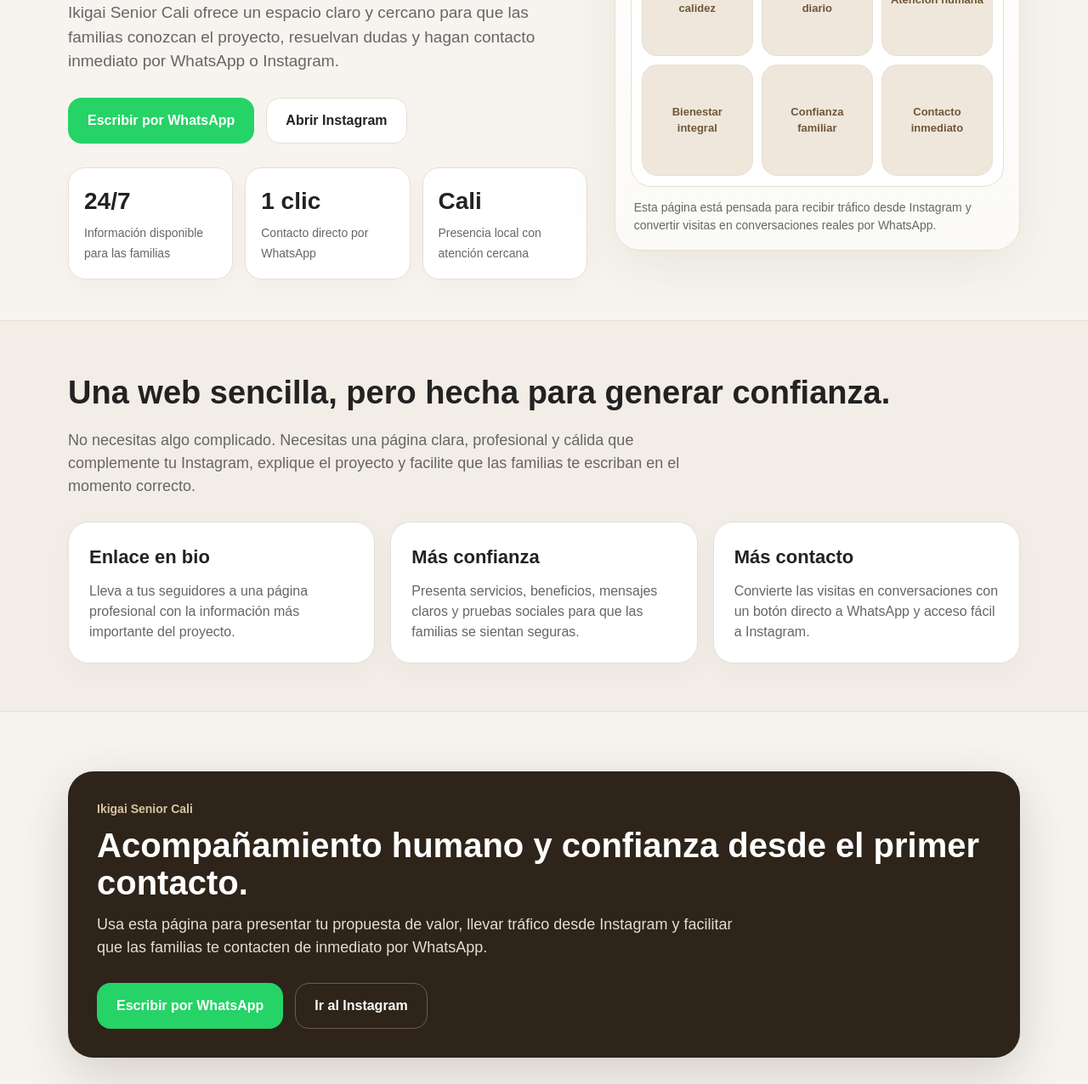
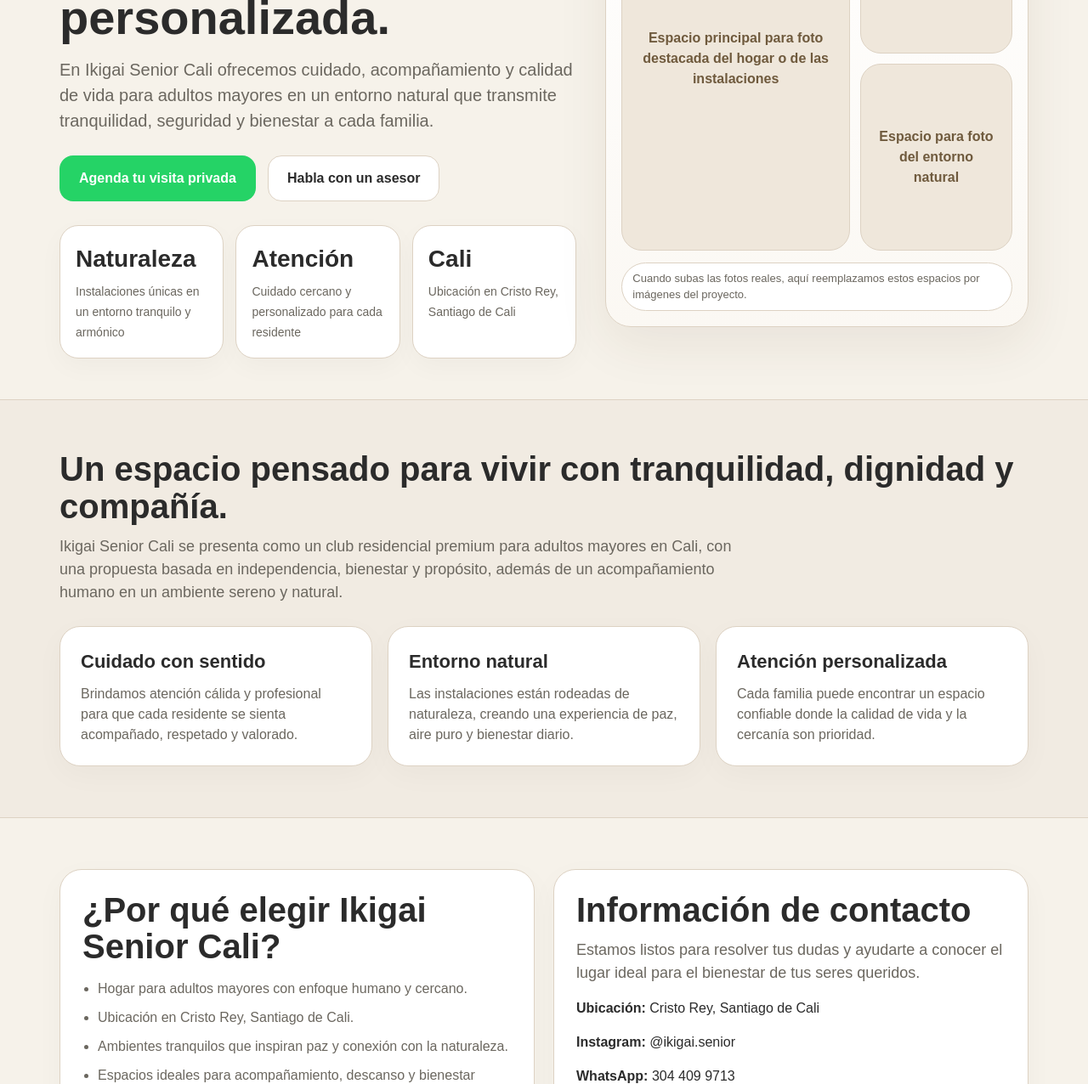
Before and after one commit to fvillamizar97-stack/ikigai-web, a plain HTML site: page index.html in a window 1280 px wide. Shown: the part 380-1656 px from the top of the page at 85% size. Drawn offline with Linux system fonts and the light colour scheme.

Commit message:
Update index.html

```diff
--- a/index.html
+++ b/index.html
@@ -4,303 +4,89 @@
   <meta charset="UTF-8" />
   <meta name="viewport" content="width=device-width, initial-scale=1.0" />
   <title>Ikigai Senior Cali</title>
-  <meta name="description" content="Ikigai Senior Cali - acompañamiento humano y atención cercana para adultos mayores en Cali." />
+  <meta name="description" content="Club residencial premium para adultos mayores en Cali. Independencia, bienestar y propósito en un entorno natural." />
   <style>
     :root{
-      --bg:#f7f4ef;
+      --bg:#f6f2ea;
+      --bg-soft:#efe7db;
       --card:#ffffff;
-      --text:#222222;
-      --muted:#666666;
-      --line:#e7dfd3;
-      --accent:#8b6f47;
-      --accent-dark:#6f5737;
-      --soft:#efe7dc;
-      --whatsapp:#25D366;
+      --text:#2b2b2b;
+      --muted:#6b675f;
+      --line:#ddd2c3;
+      --accent:#8c744f;
+      --accent-dark:#6f5a3d;
+      --green:#25D366;
+      --dark:#2f261d;
     }
     *{box-sizing:border-box}
-    html{scroll-behavior:smooth}
-    body{
-      margin:0;
-      font-family:Arial, Helvetica, sans-serif;
-      background:var(--bg);
-      color:var(--text);
-      line-height:1.5;
-    }
+    body{margin:0;font-family:Arial,Helvetica,sans-serif;background:var(--bg);color:var(--text);line-height:1.5}
     a{text-decoration:none;color:inherit}
-    .container{
-      width:min(1120px, calc(100% - 32px));
-      margin:0 auto;
-    }
-    .topbar{
-      position:sticky;
-      top:0;
-      z-index:20;
-      backdrop-filter:blur(10px);
-      background:rgba(247,244,239,.92);
-      border-bottom:1px solid var(--line);
-    }
-    .topbar-inner{
-      display:flex;
-      align-items:center;
-      justify-content:space-between;
-      gap:16px;
-      padding:16px 0;
-    }
-    .brand-small{
-      font-size:12px;
-      letter-spacing:.18em;
-      text-transform:uppercase;
-      color:var(--muted);
-      margin:0 0 4px;
-    }
-    .brand-title{
-      font-size:22px;
-      font-weight:700;
-      margin:0;
-    }
-    .btn{
-      display:inline-flex;
-      align-items:center;
-      justify-content:center;
-      border-radius:16px;
-      padding:14px 22px;
-      font-weight:700;
-      transition:.2s ease;
-      border:1px solid transparent;
-    }
+    .container{width:min(1140px,calc(100% - 32px));margin:0 auto}
+    .topbar{position:sticky;top:0;background:rgba(246,242,234,.94);backdrop-filter:blur(10px);border-bottom:1px solid var(--line);z-index:30}
+    .topbar-inner{display:flex;justify-content:space-between;align-items:center;gap:16px;padding:16px 0}
+    .brand small{display:block;text-transform:uppercase;letter-spacing:.18em;color:var(--muted);font-size:12px;margin-bottom:4px}
+    .brand strong{font-size:22px}
+    .btn{display:inline-flex;align-items:center;justify-content:center;padding:14px 22px;border-radius:16px;font-weight:700;transition:.2s ease;border:1px solid transparent}
     .btn:hover{transform:translateY(-1px)}
-    .btn-primary{
-      background:var(--accent);
-      color:white;
-    }
-    .btn-primary:hover{
-      background:var(--accent-dark);
-    }
-    .btn-outline{
-      border-color:var(--line);
-      background:white;
-    }
-    .btn-whatsapp{
-      background:var(--whatsapp);
-      color:white;
-    }
-    .hero{
-      padding:72px 0 48px;
-    }
-    .hero-grid{
-      display:grid;
-      grid-template-columns:1.15fr .85fr;
-      gap:32px;
-      align-items:center;
-    }
-    .eyebrow{
-      color:var(--accent-dark);
-      font-size:14px;
-      font-weight:700;
-      margin-bottom:12px;
-    }
-    h1{
-      font-size:54px;
-      line-height:1.05;
-      margin:0 0 18px;
-    }
-    .lead{
-      font-size:19px;
-      color:var(--muted);
-      max-width:700px;
-      margin:0 0 28px;
-    }
-    .actions{
-      display:flex;
-      gap:14px;
-      flex-wrap:wrap;
-      margin-bottom:28px;
-    }
-    .stats{
-      display:grid;
-      grid-template-columns:repeat(3, 1fr);
-      gap:14px;
-      margin-top:10px;
-    }
-    .stat{
-      background:var(--card);
-      border:1px solid var(--line);
-      border-radius:20px;
-      padding:18px;
-      box-shadow:0 8px 30px rgba(0,0,0,.03);
-    }
-    .stat strong{
-      display:block;
-      font-size:28px;
-      margin-bottom:4px;
-    }
-    .stat span{
-      color:var(--muted);
-      font-size:14px;
-    }
-    .phone-card{
-      background:linear-gradient(180deg, #fff 0%, #fbfaf7 100%);
-      border:1px solid var(--line);
-      border-radius:30px;
-      padding:18px;
-      box-shadow:0 18px 60px rgba(74, 54, 28, .08);
-    }
-    .phone-inner{
-      background:#fff;
-      border:1px solid var(--line);
-      border-radius:24px;
-      overflow:hidden;
-    }
-    .profile-head{
-      padding:18px;
-      display:flex;
-      justify-content:space-between;
-      align-items:center;
-      gap:14px;
-      border-bottom:1px solid var(--line);
-    }
-    .profile-head h3{
-      margin:0 0 4px;
-      font-size:18px;
-    }
-    .profile-head p{
-      margin:0;
-      color:var(--muted);
-      font-size:14px;
-    }
-    .mini-link{
-      color:var(--accent-dark);
-      font-weight:700;
-      font-size:14px;
-    }
-    .grid-posts{
-      display:grid;
-      grid-template-columns:repeat(3, 1fr);
-      gap:10px;
-      padding:12px;
-    }
-    .post{
-      aspect-ratio:1/1;
-      border-radius:18px;
-      background:var(--soft);
-      border:1px solid var(--line);
-      display:flex;
-      align-items:center;
-      justify-content:center;
-      text-align:center;
-      color:var(--accent-dark);
-      font-size:13px;
-      padding:10px;
-      font-weight:700;
-    }
-    .section{
-      padding:56px 0;
-    }
-    .section.alt{
-      background:#f2ede6;
-      border-top:1px solid var(--line);
-      border-bottom:1px solid var(--line);
-    }
-    .section-title{
-      font-size:38px;
-      margin:0 0 14px;
-    }
-    .section-text{
-      color:var(--muted);
-      font-size:18px;
-      max-width:760px;
-      margin:0 0 28px;
-    }
-    .cards{
-      display:grid;
-      grid-template-columns:repeat(3, 1fr);
-      gap:18px;
-    }
-    .card{
-      background:white;
-      border:1px solid var(--line);
-      border-radius:24px;
-      padding:24px;
-      box-shadow:0 10px 35px rgba(0,0,0,.03);
-    }
-    .card h3{
-      margin:0 0 12px;
-      font-size:22px;
-    }
-    .card p{
-      margin:0;
-      color:var(--muted);
-    }
-    .cta{
-      padding:70px 0 80px;
-    }
-    .cta-box{
-      background:#2e241a;
-      color:white;
-      border-radius:30px;
-      padding:34px;
-      box-shadow:0 18px 60px rgba(46,36,26,.18);
-    }
-    .cta-box .eyebrow{
-      color:#d8c4a0;
-      margin-bottom:10px;
-    }
-    .cta-box h2{
-      font-size:40px;
-      margin:0 0 14px;
-      line-height:1.1;
-    }
-    .cta-box p{
-      color:#e5ddd3;
-      font-size:18px;
-      max-width:760px;
-      margin:0 0 28px;
-    }
-    .cta-actions{
-      display:flex;
-      gap:14px;
-      flex-wrap:wrap;
-    }
-    footer{
-      padding:18px 0 36px;
-      color:var(--muted);
-      text-align:center;
-      font-size:14px;
-    }
-    @media (max-width: 900px){
-      .hero-grid,.cards{
-        grid-template-columns:1fr;
-      }
-      h1{font-size:40px}
-      .section-title{font-size:30px}
-      .cta-box h2{font-size:32px}
+    .btn-primary{background:var(--accent);color:#fff}
+    .btn-primary:hover{background:var(--accent-dark)}
+    .btn-whatsapp{background:var(--green);color:#fff}
+    .btn-outline{background:#fff;border-color:var(--line)}
+    .hero{padding:78px 0 48px}
+    .hero-grid{display:grid;grid-template-columns:1.1fr .9fr;gap:34px;align-items:center}
+    .eyebrow{font-size:14px;font-weight:700;color:var(--accent-dark);margin-bottom:14px}
+    h1{font-size:56px;line-height:1.02;margin:0 0 18px}
+    .lead{font-size:20px;color:var(--muted);margin:0 0 26px;max-width:720px}
+    .actions{display:flex;gap:14px;flex-wrap:wrap;margin-bottom:28px}
+    .stats{display:grid;grid-template-columns:repeat(3,1fr);gap:14px}
+    .stat{background:var(--card);border:1px solid var(--line);border-radius:22px;padding:18px;box-shadow:0 10px 30px rgba(0,0,0,.03)}
+    .stat strong{display:block;font-size:28px;margin-bottom:5px}
+    .stat span{font-size:14px;color:var(--muted)}
+    .visual{background:linear-gradient(180deg,#fff 0%,#fbf8f3 100%);border:1px solid var(--line);border-radius:30px;padding:18px;box-shadow:0 20px 60px rgba(74,54,28,.08)}
+    .gallery{display:grid;grid-template-columns:1.2fr .8fr;gap:12px}
+    .gallery-main,.gallery-stack div{border-radius:24px;min-height:220px;border:1px solid var(--line);background:var(--bg-soft);display:flex;align-items:center;justify-content:center;text-align:center;padding:20px;color:var(--accent-dark);font-weight:700}
+    .gallery-stack{display:grid;gap:12px}
+    .badge{display:inline-block;background:#fff;border:1px solid var(--line);padding:8px 12px;border-radius:999px;font-size:13px;color:var(--muted);margin-top:14px}
+    section{padding:60px 0}
+    .section-alt{background:#f1ebe2;border-top:1px solid var(--line);border-bottom:1px solid var(--line)}
+    .title{font-size:40px;line-height:1.08;margin:0 0 12px}
+    .text{font-size:18px;color:var(--muted);margin:0 0 26px;max-width:820px}
+    .cards{display:grid;grid-template-columns:repeat(3,1fr);gap:18px}
+    .card{background:#fff;border:1px solid var(--line);border-radius:24px;padding:24px;box-shadow:0 10px 35px rgba(0,0,0,.03)}
+    .card h3{margin:0 0 10px;font-size:22px}
+    .card p{margin:0;color:var(--muted)}
+    .two-col{display:grid;grid-template-columns:1fr 1fr;gap:22px;align-items:start}
+    .box{background:#fff;border:1px solid var(--line);border-radius:26px;padding:26px;box-shadow:0 10px 35px rgba(0,0,0,.03)}
+    ul{padding-left:18px;color:var(--muted)}
+    li{margin-bottom:10px}
+    .cta{padding:70px 0 84px}
+    .cta-box{background:var(--dark);color:#fff;border-radius:30px;padding:34px;box-shadow:0 18px 60px rgba(46,36,26,.18)}
+    .cta-box .eyebrow{color:#d6c3a1}
+    .cta-box h2{font-size:42px;line-height:1.08;margin:0 0 14px}
+    .cta-box p{font-size:18px;color:#e5ddd3;max-width:820px;margin:0 0 26px}
+    .links{display:grid;grid-template-columns:repeat(3,1fr);gap:14px;margin-top:22px}
+    .link-card{background:rgba(255,255,255,.05);border:1px solid rgba(255,255,255,.12);border-radius:18px;padding:18px}
+    .link-card strong{display:block;margin-bottom:8px}
+    .link-card span{color:#d8cec1;font-size:14px}
+    footer{padding:18px 0 34px;text-align:center;color:var(--muted);font-size:14px}
+    @media (max-width: 960px){
+      .hero-grid,.cards,.two-col,.links,.gallery{grid-template-columns:1fr}
+      h1{font-size:42px}
+      .title,.cta-box h2{font-size:32px}
     }
     @media (max-width: 640px){
-      .topbar-inner{
-        flex-direction:column;
-        align-items:flex-start;
-      }
-      .stats{
-        grid-template-columns:1fr;
-      }
-      .grid-posts{
-        gap:8px;
-      }
-      .btn{
-        width:100%;
-      }
-      .actions,.cta-actions{
-        flex-direction:column;
-      }
+      .topbar-inner,.actions{flex-direction:column;align-items:flex-start}
+      .stats{grid-template-columns:1fr}
+      .btn{width:100%}
     }
   </style>
 </head>
 <body>
   <header class="topbar">
     <div class="container topbar-inner">
-      <div>
-        <p class="brand-small">Ikigai Senior Cali</p>
-        <h2 class="brand-title">Atención cercana para adultos mayores</h2>
+      <div class="brand">
+        <small>Ikigai Senior Cali</small>
+        <strong>Club residencial premium para adultos mayores</strong>
       </div>
       <a class="btn btn-primary" href="https://www.instagram.com/ikigai.senior/" target="_blank" rel="noopener noreferrer">Ver Instagram</a>
     </div>
@@ -310,97 +96,101 @@
     <section class="hero">
       <div class="container hero-grid">
         <div>
-          <div class="eyebrow">Acompañamiento humano y profesional</div>
-          <h1>Conecta a las familias con una atención cálida y confiable.</h1>
-          <p class="lead">
-            Ikigai Senior Cali ofrece un espacio claro y cercano para que las familias conozcan el proyecto,
-            resuelvan dudas y hagan contacto inmediato por WhatsApp o Instagram.
-          </p>
-
+          <div class="eyebrow">Independencia, bienestar y propósito</div>
+          <h1>Un hogar rodeado de naturaleza, paz y atención personalizada.</h1>
+          <p class="lead">En Ikigai Senior Cali ofrecemos cuidado, acompañamiento y calidad de vida para adultos mayores en un entorno natural que transmite tranquilidad, seguridad y bienestar a cada familia.</p>
           <div class="actions">
-            <a class="btn btn-whatsapp" href="https://wa.me/573044099713?text=Hola%20Ikigai%20Senior%20Cali%2C%20quiero%20m%C3%A1s%20informaci%C3%B3n." target="_blank" rel="noopener noreferrer">Escribir por WhatsApp</a>
-            <a class="btn btn-outline" href="https://www.instagram.com/ikigai.senior/" target="_blank" rel="noopener noreferrer">Abrir Instagram</a>
+            <a class="btn btn-whatsapp" href="https://wa.me/573044099713?text=Hola%20Ikigai%20Senior%20Cali%2C%20quiero%20agendar%20una%20visita." target="_blank" rel="noopener noreferrer">Agenda tu visita privada</a>
+            <a class="btn btn-outline" href="https://wa.me/573044099713?text=Hola%20Ikigai%20Senior%20Cali%2C%20quiero%20m%C3%A1s%20informaci%C3%B3n." target="_blank" rel="noopener noreferrer">Habla con un asesor</a>
           </div>
-
           <div class="stats">
-            <div class="stat">
-              <strong>24/7</strong>
-              <span>Información disponible para las familias</span>
-            </div>
-            <div class="stat">
-              <strong>1 clic</strong>
-              <span>Contacto directo por WhatsApp</span>
-            </div>
-            <div class="stat">
-              <strong>Cali</strong>
-              <span>Presencia local con atención cercana</span>
+            <div class="stat"><strong>Naturaleza</strong><span>Instalaciones únicas en un entorno tranquilo y armónico</span></div>
+            <div class="stat"><strong>Atención</strong><span>Cuidado cercano y personalizado para cada residente</span></div>
+            <div class="stat"><strong>Cali</strong><span>Ubicación en Cristo Rey, Santiago de Cali</span></div>
+          </div>
+        </div>
+        <div class="visual">
+          <div class="gallery">
+            <div class="gallery-main">Espacio principal para foto destacada del hogar o de las instalaciones</div>
+            <div class="gallery-stack">
+              <div>Espacio para foto de actividades</div>
+              <div>Espacio para foto del entorno natural</div>
             </div>
           </div>
-        </div>
-
-        <div class="phone-card">
-          <div class="phone-inner">
-            <div class="profile-head">
-              <div>
-                <h3>@ikigai.senior</h3>
-                <p>Ikigai Senior Cali</p>
-              </div>
-              <a class="mini-link" href="https://www.instagram.com/ikigai.senior/" target="_blank" rel="noopener noreferrer">Abrir</a>
-            </div>
-
-            <div class="grid-posts">
-              <div class="post">Cuidado con calidez</div>
-              <div class="post">Acompañamiento diario</div>
-              <div class="post">Atención humana</div>
-              <div class="post">Bienestar integral</div>
-              <div class="post">Confianza familiar</div>
-              <div class="post">Contacto inmediato</div>
-            </div>
-          </div>
-          <p style="margin:14px 4px 0;color:var(--muted);font-size:14px;">
-            Esta página está pensada para recibir tráfico desde Instagram y convertir visitas en conversaciones reales por WhatsApp.
-          </p>
+          <div class="badge">Cuando subas las fotos reales, aquí reemplazamos estos espacios por imágenes del proyecto.</div>
         </div>
       </div>
     </section>
 
-    <section class="section alt">
+    <section class="section-alt">
       <div class="container">
-        <h2 class="section-title">Una web sencilla, pero hecha para generar confianza.</h2>
-        <p class="section-text">
-          No necesitas algo complicado. Necesitas una página clara, profesional y cálida que complemente tu Instagram,
-          explique el proyecto y facilite que las familias te escriban en el momento correcto.
-        </p>
+        <h2 class="title">Un espacio pensado para vivir con tranquilidad, dignidad y compañía.</h2>
+        <p class="text">Ikigai Senior Cali se presenta como un club residencial premium para adultos mayores en Cali, con una propuesta basada en independencia, bienestar y propósito, además de un acompañamiento humano en un ambiente sereno y natural.</p>
+        <div class="cards">
+          <article class="card">
+            <h3>Cuidado con sentido</h3>
+            <p>Brindamos atención cálida y profesional para que cada residente se sienta acompañado, respetado y valorado.</p>
+          </article>
+          <article class="card">
+            <h3>Entorno natural</h3>
+            <p>Las instalaciones están rodeadas de naturaleza, creando una experiencia de paz, aire puro y bienestar diario.</p>
+          </article>
+          <article class="card">
+            <h3>Atención personalizada</h3>
+            <p>Cada familia puede encontrar un espacio confiable donde la calidad de vida y la cercanía son prioridad.</p>
+          </article>
+        </div>
+      </div>
+    </section>
 
-        <div class="cards">
-          <div class="card">
-            <h3>Enlace en bio</h3>
-            <p>Lleva a tus seguidores a una página profesional con la información más importante del proyecto.</p>
-          </div>
-          <div class="card">
-            <h3>Más confianza</h3>
-            <p>Presenta servicios, beneficios, mensajes claros y pruebas sociales para que las familias se sientan seguras.</p>
-          </div>
-          <div class="card">
-            <h3>Más contacto</h3>
-            <p>Convierte las visitas en conversaciones con un botón directo a WhatsApp y acceso fácil a Instagram.</p>
+    <section>
+      <div class="container two-col">
+        <div class="box">
+          <h2 class="title">¿Por qué elegir Ikigai Senior Cali?</h2>
+          <ul>
+            <li>Hogar para adultos mayores con enfoque humano y cercano.</li>
+            <li>Ubicación en Cristo Rey, Santiago de Cali.</li>
+            <li>Ambientes tranquilos que inspiran paz y conexión con la naturaleza.</li>
+            <li>Espacios ideales para acompañamiento, descanso y bienestar integral.</li>
+            <li>Contacto rápido para visitas privadas y atención comercial por WhatsApp.</li>
+          </ul>
+        </div>
+        <div class="box">
+          <h2 class="title">Información de contacto</h2>
+          <p class="text" style="margin-bottom:14px;max-width:none">Estamos listos para resolver tus dudas y ayudarte a conocer el lugar ideal para el bienestar de tus seres queridos.</p>
+          <p><strong>Ubicación:</strong> Cristo Rey, Santiago de Cali</p>
+          <p><strong>Instagram:</strong> @ikigai.senior</p>
+          <p><strong>WhatsApp:</strong> 304 409 9713</p>
+          <div class="actions" style="margin-top:18px;margin-bottom:0">
+            <a class="btn btn-whatsapp" href="https://wa.me/573044099713?text=Hola%20Ikigai%20Senior%20Cali%2C%20quiero%20informaci%C3%B3n." target="_blank" rel="noopener noreferrer">Escribir por WhatsApp</a>
           </div>
         </div>
       </div>
     </section>
 
-    <section class="cta" id="contacto">
+    <section class="cta">
       <div class="container">
         <div class="cta-box">
-          <div class="eyebrow">Ikigai Senior Cali</div>
-          <h2>Acompañamiento humano y confianza desde el primer contacto.</h2>
-          <p>
-            Usa esta página para presentar tu propuesta de valor, llevar tráfico desde Instagram y facilitar
-            que las familias te contacten de inmediato por WhatsApp.
-          </p>
-          <div class="cta-actions">
-            <a class="btn btn-whatsapp" href="https://wa.me/573044099713?text=Hola%20Ikigai%20Senior%20Cali%2C%20quiero%20m%C3%A1s%20informaci%C3%B3n." target="_blank" rel="noopener noreferrer">Escribir por WhatsApp</a>
-            <a class="btn btn-outline" style="background:transparent;border-color:#6c5c49;color:white;" href="https://www.instagram.com/ikigai.senior/" target="_blank" rel="noopener noreferrer">Ir al Instagram</a>
+          <div class="eyebrow">Conoce el proyecto</div>
+          <h2>Agenda una visita y descubre un lugar diseñado para brindar paz, cuidado y calidad de vida.</h2>
+          <p>También puedes acceder al recorrido virtual 360° o al brochure oficial para conocer mejor la propuesta de Ikigai Senior Cali antes de tu visita.</p>
+          <div class="actions">
+            <a class="btn btn-whatsapp" href="https://wa.me/573044099713?text=Hola%20Ikigai%20Senior%20Cali%2C%20quiero%20agendar%20una%20visita." target="_blank" rel="noopener noreferrer">Agendar visita</a>
+            <a class="btn btn-outline" style="background:transparent;border-color:#6c5c49;color:white" href="https://www.instagram.com/ikigai.senior/" target="_blank" rel="noopener noreferrer">Ver Instagram</a>
+          </div>
+          <div class="links">
+            <a class="link-card" href="https://app.cloudpano.com/tours/eiqR2jgx5" target="_blank" rel="noopener noreferrer">
+              <strong>Recorrido Virtual 360°</strong>
+              <span>Explora el espacio desde tu celular o computador.</span>
+            </a>
+            <a class="link-card" href="https://drive.google.com/file/d/1Gf6QzG2T1P7O8mN8sJkYw7Brochure/view" target="_blank" rel="noopener noreferrer">
+              <strong>Brochure oficial</strong>
+              <span>Conoce más detalles del proyecto y su propuesta de valor.</span>
+            </a>
+            <a class="link-card" href="https://linktr.ee/ikigaiseniorclub" target="_blank" rel="noopener noreferrer">
+              <strong>Todos los enlaces</strong>
+              <span>Accede al Linktree con más recursos e información.</span>
+            </a>
           </div>
         </div>
       </div>
@@ -408,9 +198,7 @@
   </main>
 
   <footer>
-    <div class="container">
-      Ikigai Senior Cali · Instagram: @ikigai.senior · WhatsApp: 304 409 9713
-    </div>
+    <div class="container">Ikigai Senior Cali · Instagram @ikigai.senior · WhatsApp 304 409 9713</div>
   </footer>
 </body>
 </html>
```
